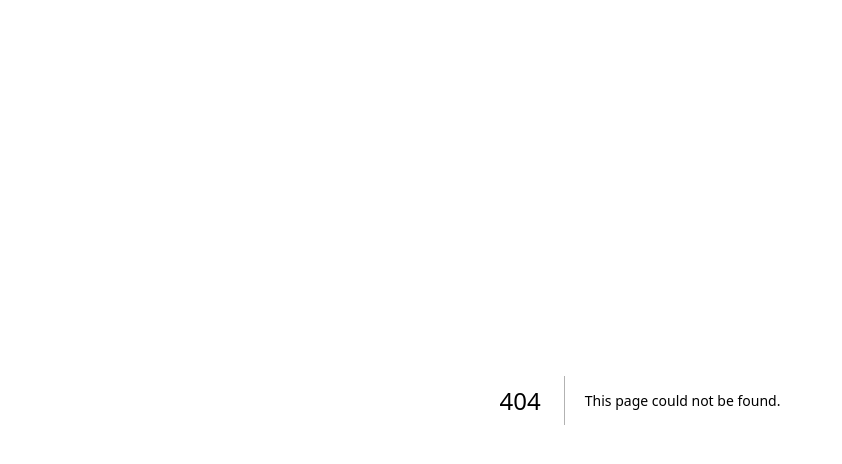
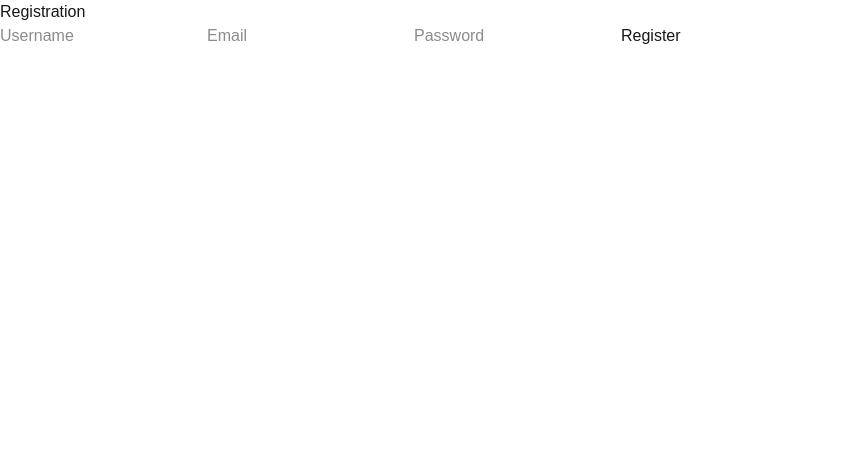
Before and after one commit to pliffdax/UNIFORM-WEB, a Next.js app: page /registration in a window 1280 px wide. Before the commit this address had no page. Shown: the top 464 px of the page, without its empty margins (0-842 px from the left). Built offline with nearby package versions, Linux system fonts and the light colour scheme; no server answers.

Commit message:
feat: authentication created

```diff
--- a/src/app/layout.tsx
+++ b/src/app/layout.tsx
@@ -1,14 +1,17 @@
-import "../assets/globals.css";
+import '../assets/globals.css';
+import { AuthProvider } from '@/contexts/AuthContext';
 
 export const metadata = {
-    title: "Uniform Web",
-    description: "My Next.js project",
+  title: 'Uniform Web',
+  description: 'My Next.js project',
 };
 
-export default function RootLayout({children}: { children: React.ReactNode }) {
-    return (
-        <html lang="en">
-        <body>{children}</body>
-        </html>
-    );
+export default function RootLayout({ children }: { children: React.ReactNode }) {
+  return (
+    <html lang="en">
+      <body>
+        <AuthProvider>{children}</AuthProvider>
+      </body>
+    </html>
+  );
 }
--- /dev/null
+++ b/src/app/login/page.tsx
@@ -0,0 +1,58 @@
+'use client';
+
+import { useState, FormEvent } from 'react';
+import { useRouter } from 'next/navigation';
+import Link from 'next/link';
+import { login } from '@/services/auth.service';
+import { useAuth } from '@/contexts/AuthContext';
+import './page.css';
+
+export default function LoginPage() {
+  const router = useRouter();
+  const { login: setAuthUser } = useAuth();
+
+  const [email, setEmail] = useState('');
+  const [password, setPassword] = useState('');
+  const [error, setError] = useState('');
+  const [loading, setLoading] = useState(false);
+
+  const handleSubmit = async (e: FormEvent) => {
+    e.preventDefault();
+    setLoading(true);
+    setError('');
+
+    try {
+      const response = await login({ email, password });
+      setAuthUser(response.user);
+      router.push('/main');
+    } catch (error) {
+      setError('Invalid email or password');
+    } finally {
+      setLoading(false);
+    }
+  };
+
+  return (
+    <div className="login-container">
+      <h1>Login</h1>
+      <form onSubmit={handleSubmit}>
+        <input
+          type="email"
+          placeholder="Email"
+          value={email}
+          onChange={e => setEmail(e.target.value)}
+        />
+        <input
+          type="password"
+          placeholder="Password"
+          value={password}
+          onChange={e => setPassword(e.target.value)}
+        />
+        <button type="submit" disabled={loading}>
+          {loading ? 'Logging in...' : 'Login'}
+        </button>
+        {error && <p className="error-message">{error}</p>}
+      </form>
+    </div>
+  );
+}
--- /dev/null
+++ b/src/app/registration/page.tsx
@@ -0,0 +1,64 @@
+'use client';
+
+import { useState, FormEvent } from 'react';
+import { useRouter } from 'next/navigation';
+import Link from 'next/link';
+import { register } from '@/services/auth.service';
+import { useAuth } from '@/contexts/AuthContext';
+
+export default function RegistrationPage() {
+  const router = useRouter();
+  const { login: setAuthUser } = useAuth();
+
+  const [username, setUsername] = useState('');
+  const [email, setEmail] = useState('');
+  const [password, setPassword] = useState('');
+  const [error, setError] = useState('');
+  const [loading, setLoading] = useState(false);
+
+  const handleSubmit = async (e: FormEvent) => {
+    e.preventDefault();
+    setLoading(true);
+    setError('');
+
+    try {
+      const response = await register({ username, email, password });
+      setAuthUser(response.user);
+      router.push('/main');
+    } catch (error) {
+      setError('Failed to register');
+    } finally {
+      setLoading(false);
+    }
+  };
+
+  return (
+    <div className="registration-container">
+      <h1>Registration</h1>
+      <form onSubmit={handleSubmit}>
+        <input
+          type="text"
+          placeholder="Username"
+          value={username}
+          onChange={e => setUsername(e.target.value)}
+        />
+        <input
+          type="email"
+          placeholder="Email"
+          value={email}
+          onChange={e => setEmail(e.target.value)}
+        />
+        <input
+          type="password"
+          placeholder="Password"
+          value={password}
+          onChange={e => setPassword(e.target.value)}
+        />
+        <button type="submit" disabled={loading}>
+          {loading ? 'Registering...' : 'Register'}
+        </button>
+        {error && <p className="error-message">{error}</p>}
+      </form>
+    </div>
+  );
+}
--- a/src/components/Navbar/Navbar.tsx
+++ b/src/components/Navbar/Navbar.tsx
@@ -1,7 +1,16 @@
+'use client';
+
 import Link from 'next/link';
 import './Navbar.css';
+import { useAuth } from '@/contexts/AuthContext';
 
 export default function Navbar() {
+  const { user, logout, isAuthenticated, loading } = useAuth();
+
+  if (loading) {
+    return <div>Loading...</div>;
+  }
+
   return (
     <nav className="navbar">
       <div className="navbar-container">
@@ -10,19 +19,34 @@ export default function Navbar() {
         </Link>
 
         <ul className="navbar-menu">
-          <li className="navbar-menu-item">
-            <Link href="/main">Home</Link>
+          <li>
+            <Link href="/main">Главная</Link>
           </li>
-          <li className="navbar-menu-item">
-            <Link href="/main">About</Link>
-          </li>
-          <li className="navbar-menu-item">
-            <Link href="/main">Contact</Link>
-          </li>
+          {isAuthenticated && (
+            <>
+              <li>
+                <Link href="/main/questions">Вопросы</Link>
+              </li>
+              <li>
+                <Link href="/main/profile">Профиль</Link>
+              </li>
+            </>
+          )}
         </ul>
 
         <div className="navbar-actions">
-          <button className="navbar-actions-button">Log in</button>
+          {isAuthenticated ? (
+            <>
+              <span style={{ marginRight: '15px' }}>Привет, {user?.username}!</span>
+              <button onClick={logout} className="navbar-button">
+                Выйти
+              </button>
+            </>
+          ) : (
+            <Link href="/login">
+              <button className="navbar-button">Войти</button>
+            </Link>
+          )}
         </div>
       </div>
     </nav>
```
Also changed, not shown: src/app/login/page.css (added).
